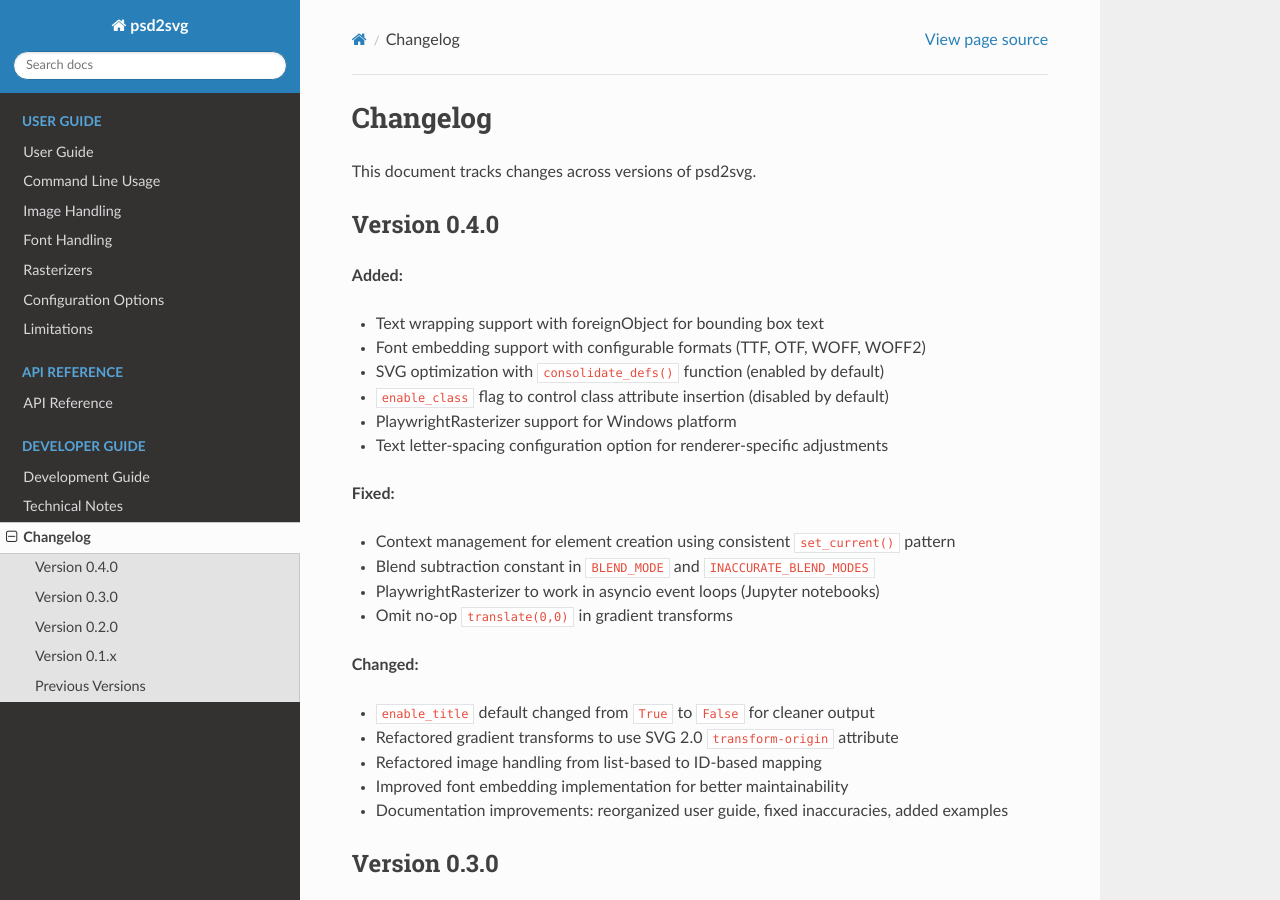
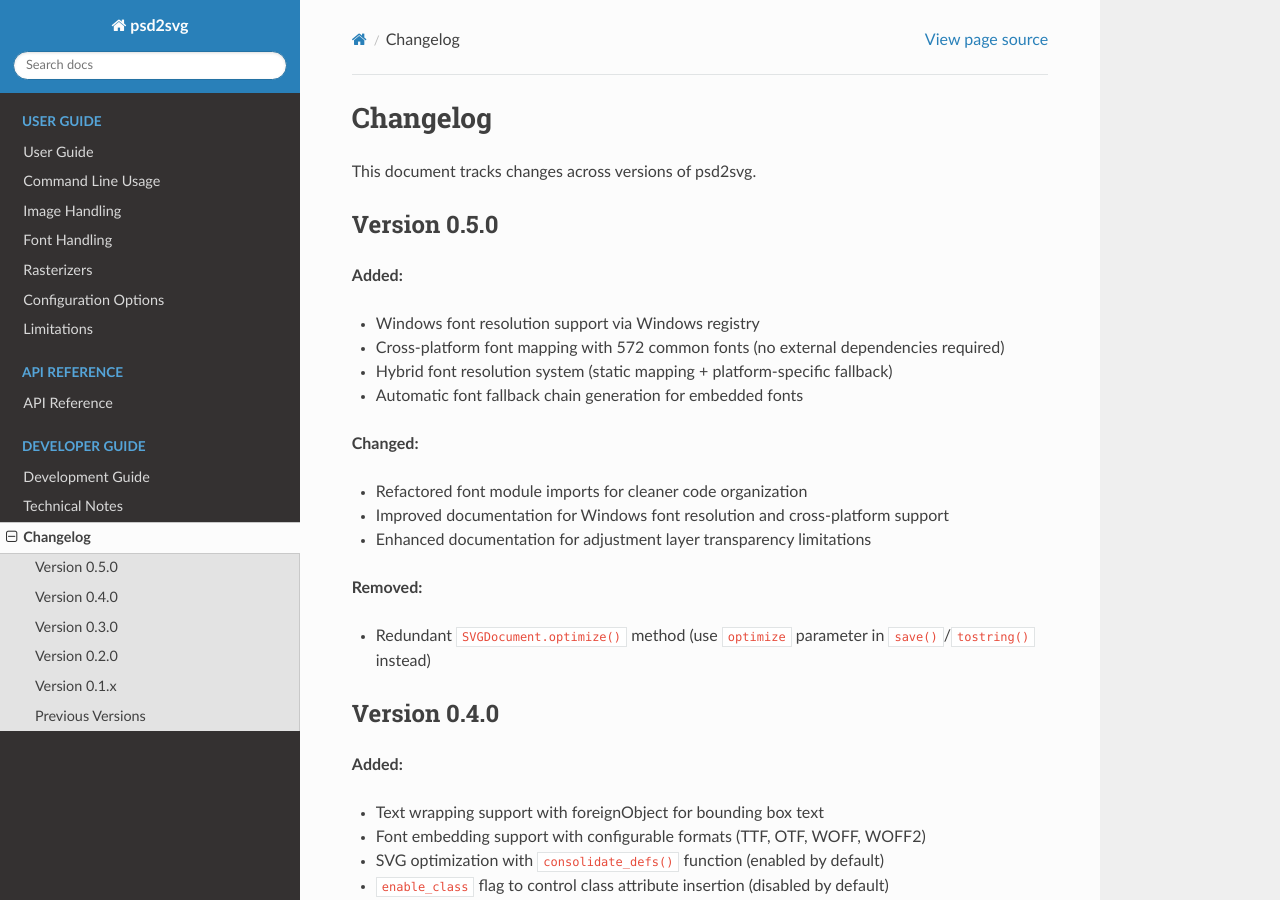
Before and after one commit to kyamagu/psd2svg, a Sphinx documentation site: the page built from docs/changelog.rst, in a window 1280 px wide and 900 px high. Built offline with Sphinx 7.4.7 and the Read the Docs theme 3.1.0, drawn with Linux system fonts in a browser that asks for light colours.

Commit message:
Prepare release v0.5.0
This release includes Windows font resolution support, cross-platform
font mapping with 572 common fonts, and improved documentation.

Updates:
- Increment version to 0.5.0 in pyproject.toml
- Add v0.5.0 changelog with all features and changes since v0.4.0
- Update uv.lock with new version

🤖 Generated with [Claude Code](https://claude.com/claude-code)

Co-Authored-By: Claude <noreply@anthropic.com>

```diff
--- a/docs/changelog.rst
+++ b/docs/changelog.rst
@@ -2,6 +2,26 @@ Changelog
 =========
 
 This document tracks changes across versions of psd2svg.
+
+Version 0.5.0
+-------------
+
+**Added:**
+
+* Windows font resolution support via Windows registry
+* Cross-platform font mapping with 572 common fonts (no external dependencies required)
+* Hybrid font resolution system (static mapping + platform-specific fallback)
+* Automatic font fallback chain generation for embedded fonts
+
+**Changed:**
+
+* Refactored font module imports for cleaner code organization
+* Improved documentation for Windows font resolution and cross-platform support
+* Enhanced documentation for adjustment layer transparency limitations
+
+**Removed:**
+
+* Redundant ``SVGDocument.optimize()`` method (use ``optimize`` parameter in ``save()``/``tostring()`` instead)
 
 Version 0.4.0
 -------------
--- a/pyproject.toml
+++ b/pyproject.toml
@@ -4,7 +4,7 @@ build-backend = "hatchling.build"
 
 [project]
 name = "psd2svg"
-version = "0.4.0"
+version = "0.5.0"
 description = "Convert PSD file to SVG file"
 authors = [
     { name = "Kota Yamaguchi", email = "yamaguchi_kota@cyberagent.co.jp" },
```
Also changed, not shown: 1 other file.
